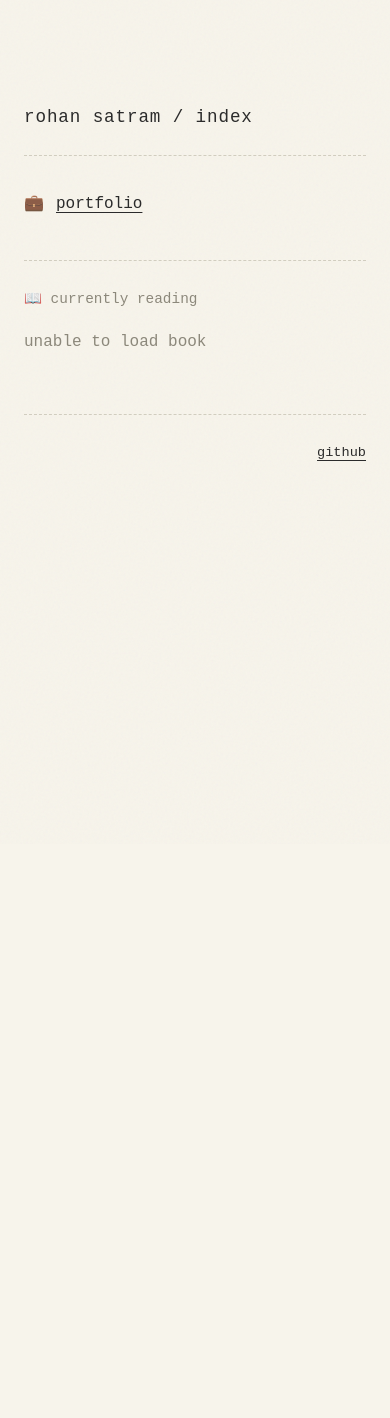
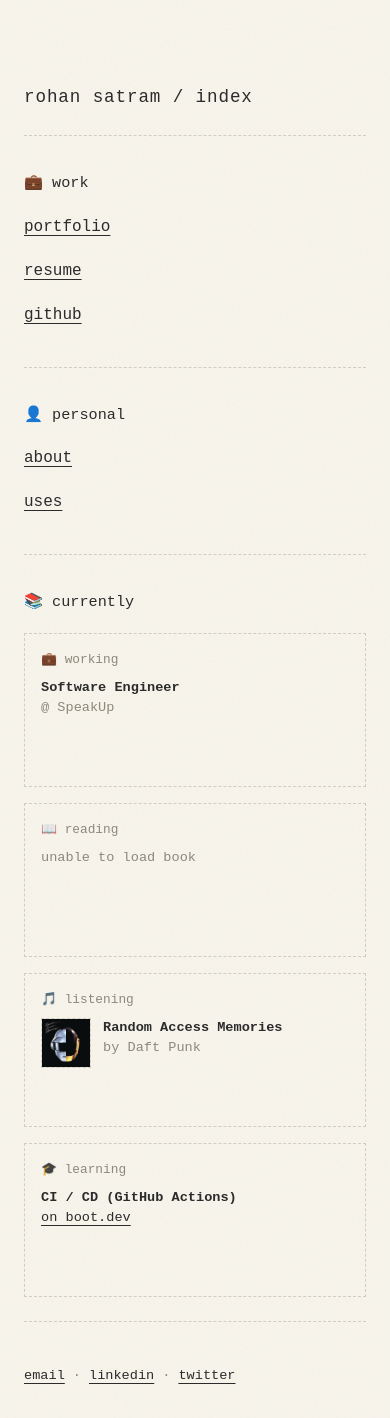
Before and after one commit to rohansatram/hq, a website built with Vite: page apps/hub/index.html in a window 390 px wide. Before the commit the page ends 844 px from the top, so only its background shows below. Built offline with nearby package versions, Linux system fonts and the light colour scheme; no server answers.

Commit message:
add work & personal sections and more cards

```diff
--- a/apps/hub/index.html
+++ b/apps/hub/index.html
@@ -16,22 +16,83 @@
   </header>
 
   <main>
-    <ul>
-      <li>
-        <span class="emoji" aria-hidden="true">💼</span><a href="https://portfolio.rohansatram.com">portfolio</a>
-      </li>
-    </ul>
+    <section class="work-section">
+      <div class="section-title">💼 work</div>
+      <ul>
+        <li>
+          <a href="https://portfolio.rohansatram.com" target="_blank" rel="noopener noreferrer">portfolio</a>
+        </li>
+        <li>
+          <a href="https://github.com/rohansatram/resume/blob/master/resume.pdf" target="_blank" rel="noopener noreferrer">resume</a>
+        </li>
+        <li>
+          <a href="https://github.com/rohansatram" target="_blank" rel="noopener noreferrer">github</a>
+        </li>
+      </ul>
+    </section>
 
-    <section class="goodreads-section">
-      <div class="goodreads-heading">📖 currently reading</div>
-      <div id="goodreads-container">
-        <span style="color: var(--muted-color);">loading...</span>
+    <section class="personal-section">
+      <div class="section-title">👤 personal</div>
+      <ul>
+        <li>
+          <a href="/about">about</a>
+        </li>
+        <li>
+          <a href="/uses">uses</a>
+        </li>
+      </ul>
+    </section>
+
+    <section class="currently-section">
+      <div class="section-title">📚 currently</div>
+      <div class="currently-grid">
+        <!-- 1. Working Card -->
+        <div class="grid-card">
+          <div class="grid-card-label">💼 working</div>
+          <div class="grid-card-body">
+            <div class="item-title">Software Engineer</div>
+            <div class="item-subtitle">@ SpeakUp</div>
+          </div>
+        </div>
+
+        <!-- 2. Reading Card -->
+        <div class="grid-card">
+          <div class="grid-card-label">📖 reading</div>
+          <div id="goodreads-container" class="grid-card-body">
+            <span style="color: var(--muted-color);">loading...</span>
+          </div>
+        </div>
+
+        <!-- 3. Listening To Card (with Album Cover Thumbnail) -->
+        <div class="grid-card">
+          <div class="grid-card-label">🎵 listening</div>
+          <div class="grid-card-body grid-card-media">
+            <img src="/RAM.jpg" alt="Random Access Memories Album Cover" class="album-cover-thumbnail" />
+            <div>
+              <div class="item-title">Random Access Memories</div>
+              <div class="item-subtitle">by Daft Punk</div>
+            </div>
+          </div>
+        </div>
+
+        <!-- 4. Learning Card -->
+        <div class="grid-card">
+          <div class="grid-card-label">🎓 learning</div>
+          <div class="grid-card-body">
+            <div class="item-title">CI / CD (GitHub Actions)</div>
+            <div class="item-subtitle"><a href="https://www.boot.dev/u/jaggedstupid17" target="_blank" rel="noopener noreferrer">on boot.dev</a></div>
+          </div>
+        </div>
       </div>
     </section>
   </main>
 
   <footer>
-    <span><a href="https://github.com/rohansatram" target="_blank" rel="noopener noreferrer">github</a></span>
+    <a href="mailto:satram.rohan@gmail.com">email</a>
+    <span class="footer-divider">·</span>
+    <a href="https://www.linkedin.com/in/rohansatram/" target="_blank" rel="noopener noreferrer">linkedin</a>
+    <span class="footer-divider">·</span>
+    <a href="https://x.com/rohansatram" target="_blank" rel="noopener noreferrer">twitter</a>
   </footer>
 
   <script type="module">
@@ -59,7 +120,7 @@
             }
 
             return `
-              <div class="book-card" style="margin-bottom: 0.75rem;">
+              <div style="margin-bottom: 0.5rem;">
                 <div class="book-title">${bookTitle}</div>
                 ${authorName ? `<div class="book-author">by ${authorName}</div>` : ""}
               </div>
--- a/apps/hub/vite.config.js
+++ b/apps/hub/vite.config.js
@@ -1,7 +1,17 @@
+import { resolve } from "path";
 import { defineConfig } from "vite";
 
 export default defineConfig({
   server: {
     port: 3000
+  },
+  build: {
+    rollupOptions: {
+      input: {
+        main: resolve(__dirname, "index.html"),
+        about: resolve(__dirname, "about.html"),
+        uses: resolve(__dirname, "uses.html")
+      }
+    }
   }
 });
--- a/packages/ui/src/styles.css
+++ b/packages/ui/src/styles.css
@@ -16,8 +16,8 @@ body {
   color: var(--text-color);
   font-family: var(--font-stack);
 
-  max-width: 520px;
-  margin: 100px auto 40px auto;
+  max-width: 640px;
+  margin: 80px auto 40px auto;
   padding: 0 24px;
   line-height: 2;
 }
@@ -39,6 +39,18 @@ h1 {
   font-size: 0.85rem;
   color: var(--muted-color);
   margin: 0;
+}
+
+section {
+  margin-top: 2rem;
+  border-bottom: 1px dashed var(--border-color);
+  padding-bottom: 1.5rem;
+}
+
+.section-title {
+  font-size: 0.95rem;
+  color: var(--text-color);
+  margin-bottom: 0.75rem;
 }
 
 ul {
@@ -70,38 +82,102 @@ a:hover {
   opacity: 0.85;
 }
 
-.goodreads-section {
-  margin-top: 2.5rem;
-  border-top: 1px dashed var(--border-color);
-  padding-top: 1.5rem;
+/* 2x2 Grid Layout for Currently Section */
+.currently-grid {
+  display: grid;
+  grid-template-columns: repeat(2, 1fr);
+  gap: 1rem;
+  margin-top: 1rem;
 }
 
-.goodreads-heading {
-  font-size: 0.9rem;
+@media (max-width: 600px) {
+  .currently-grid {
+    grid-template-columns: 1fr;
+  }
+}
+
+.grid-card {
+  border: 1px dashed var(--border-color);
+  padding: 1rem;
+  font-size: 0.85rem;
+  line-height: 1.5;
+  display: flex;
+  flex-direction: column;
+  justify-content: space-between;
+  min-height: 120px;
+}
+
+.grid-card-label {
+  font-size: 0.8rem;
   color: var(--muted-color);
-  margin-bottom: 0.75rem;
+  margin-bottom: 0.5rem;
   text-transform: lowercase;
 }
 
-.book-card {
-  font-size: 0.9rem;
-  line-height: 1.6;
+.grid-card-body {
+  flex-grow: 1;
 }
 
-.book-title {
+.grid-card-media {
+  display: flex;
+  align-items: flex-start;
+  gap: 0.75rem;
+}
+
+.album-cover-thumbnail {
+  width: 48px;
+  height: 48px;
+  object-fit: contain;
+  border: 1px dashed var(--border-color);
+  background-color: rgba(0, 0, 0, 0.03);
+  flex-shrink: 0;
+}
+
+.book-title,
+.item-title {
   font-weight: bold;
 }
 
-.book-author {
+.book-author,
+.item-subtitle {
   color: var(--muted-color);
 }
 
 footer {
-  margin-top: 3.5rem;
-  border-top: 1px dashed var(--border-color);
-  padding-top: 1.5rem;
+  margin-top: 2.5rem;
   font-size: 0.85rem;
   color: var(--muted-color);
   display: flex;
-  justify-content: flex-end;
+  justify-content: flex-start;
+  gap: 0.5rem;
 }
+
+.footer-divider {
+  color: var(--muted-color);
+  user-select: none;
+}
+
+/* Uses Page Key-Value List Styling */
+.uses-list {
+  display: flex;
+  flex-direction: column;
+  gap: 0.85rem;
+}
+
+.uses-item {
+  display: flex;
+  flex-direction: column;
+  line-height: 1.35;
+}
+
+.uses-label {
+  font-size: 0.78rem;
+  color: var(--muted-color);
+  text-transform: lowercase;
+  letter-spacing: 0.03em;
+}
+
+.uses-value {
+  font-size: 0.9rem;
+  color: var(--text-color);
+}
```
Also changed, not shown: apps/hub/about.html (added, +50 -0 lines), apps/hub/uses.html (added, +134 -0 lines), apps/hub/public/RAM.jpg (added).
